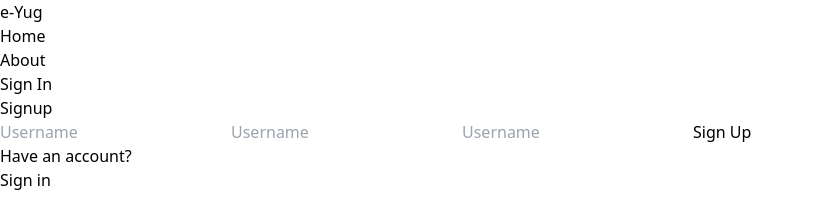
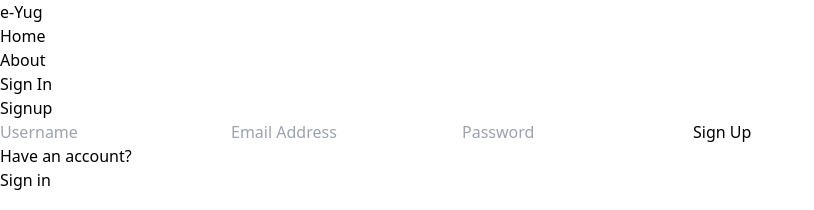
Before and after one commit to iyashraj/advance-mern-auth, a React (Vite) app in the folder client/: page /signup in a window 1280 px wide. Shown: the top 210 px of the page, without its empty margins (0-814 px from the left). Built offline with nearby package versions, Linux system fonts and the light colour scheme.

Commit message:
signup functionality

```diff
--- a/client/src/pages/Signup.tsx
+++ b/client/src/pages/Signup.tsx
@@ -1,26 +1,58 @@
-import React from "react";
+import React, { useState, ChangeEvent, FormEvent } from "react";
 import { Link } from "react-router-dom";
 
+interface FormData {
+  [key:string] : string | undefined;
+}
+
 const Signup: React.FC = () => {
+  const [formData, setFormData] = useState<FormData>({});
+
+  const handleChange = (e: ChangeEvent<HTMLInputElement>) => {
+    const { id, value } = e.target;
+    setFormData((prevFormData) => ({ ...prevFormData, [id]: value }));
+  };
+
+  const handleSubmit = async (e: FormEvent) => {
+    e.preventDefault();
+
+    try {
+      const res = await fetch("http://localhost:3000/api/auth/signup", formData);
+
+      if (!res.ok) {
+        throw new Error('Failed to sign up');
+      }
+
+      const data = await res.json();
+      console.log(data);
+    } catch (error) {
+      console.error(error.message);
+    }
+  };
   return (
     <div className="p-3 max-w-lg mx-auto">
       <h1 className="text-3xl text-center font-semibold my-7">Signup</h1>
-      <form className="flex flex-col gap-4">
+      <form className="flex flex-col gap-4" onSubmit={handleSubmit}>
         <input
           type="text"
           placeholder="Username"
           className="bg-slate-100 p-3 rounded-lg border-slate-500"
           id="username"
+          onClick={handleChange}
         />
         <input
           type="email"
-          placeholder="Username"
+          placeholder="Email Address"
           className="bg-slate-100 p-3 rounded-lg"
+          id="email"
+          onClick={handleChange}
         />
         <input
           type="text"
-          placeholder="Username"
+          placeholder="Password"
           className="bg-slate-100 p-3 rounded-lg"
+          id="password"
+          onClick={handleChange}
         />
         <button className="bg-slate-700 text-white p-3 rounded-lg uppercase hover:opacity-95 disabled:opacity-80">
           Sign Up
```
